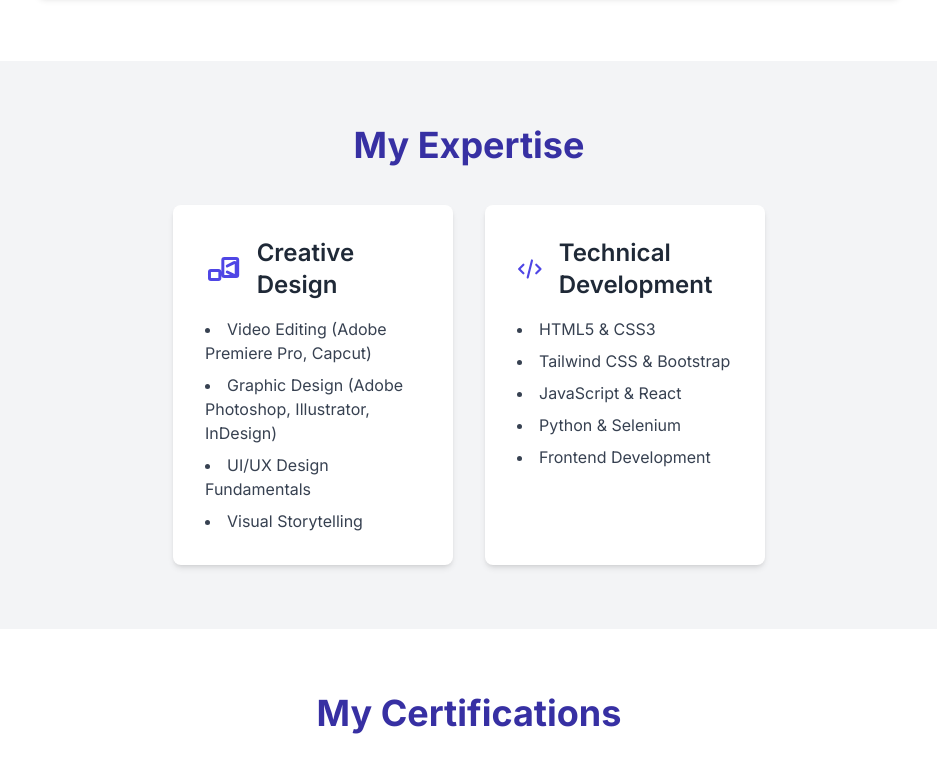
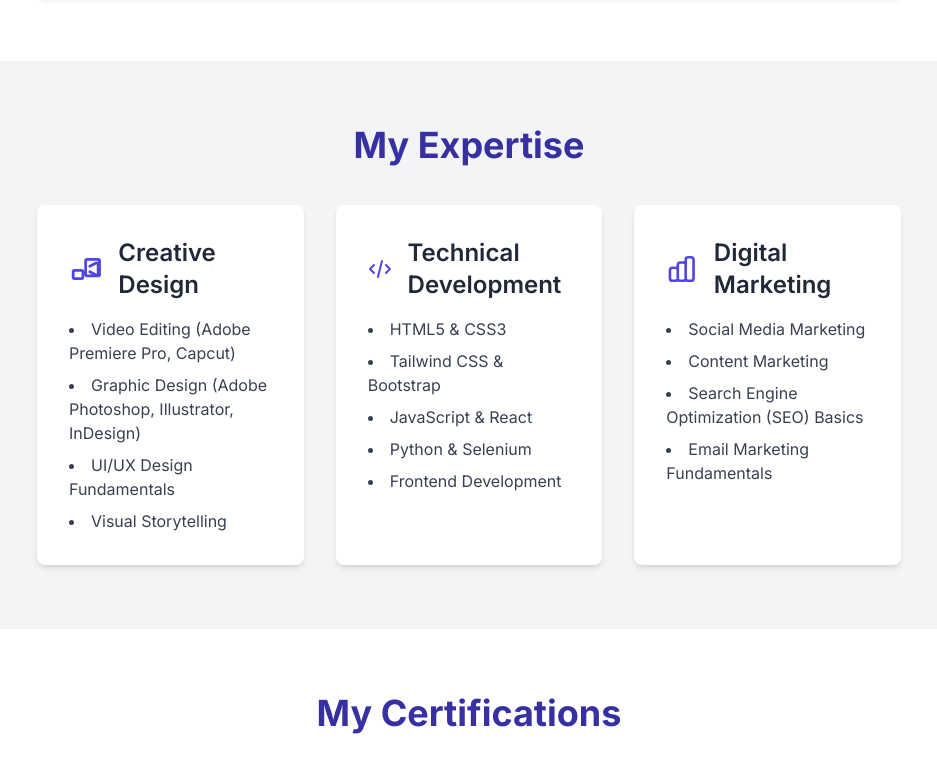
Before and after one commit to orbijshams/ibrahimPersonalweb.github.io, a plain HTML site: page index.html in a window 1280 px wide. Shown: the part 1029-1791 px from the top of the page, without its empty margins (171-1108 px from the left). Drawn offline with nearby package versions, Linux system fonts and the light colour scheme.

Commit message:
Update index.html

```diff
--- a/index.html
+++ b/index.html
@@ -75,7 +75,7 @@
             <h3 class="text-4xl font-bold text-center mb-10 text-indigo-800">About Me</h3>
             <div class="bg-gray-50 p-8 rounded-lg shadow-md">
                 <p class="text-lg leading-relaxed text-gray-700 mb-4">
-                    I am a passionate software designer with experience in web design, frontend development, and user interface enhancement. I love creating digital experiences that are not only functional but visually stunning and easy to use.
+                    I am a passionate software designer with experience in web design, frontend development, user interface enhancement, and <span class="font-semibold text-indigo-600">Digital Marketing</span>. I love creating digital experiences that are not only functional but visually stunning and easy to use.
                 </p>
                 <p class="text-lg leading-relaxed text-gray-700">
                     I have successfully completed comprehensive training programs at <span class="font-semibold text-indigo-600">Zewd Tech</span>, where I honed my skills in industry-standard software and techniques for Video Editing and Graphic Design. My commitment to continuous learning and my meticulous attention to detail ensure that every project I undertake is executed with precision and creativity. I am eager to leverage my expertise to contribute to impactful and innovative projects.
@@ -88,10 +88,10 @@
     <section id="skills" class="py-16 bg-gray-100">
         <div class="container mx-auto px-4 max-w-4xl">
             <h3 class="text-4xl font-bold text-center mb-10 text-indigo-800">My Expertise</h3>
-            <!-- Changed to flexbox for explicit centering of the two boxes -->
-            <div class="flex flex-wrap justify-center gap-8 max-w-2xl mx-auto">
-                <!-- Creative Skills -->
-                <div class="bg-white p-8 rounded-lg shadow-md hover:shadow-xl hover:ring-2 hover:ring-indigo-500 transition duration-300 transform hover:-translate-y-1 w-full md:w-5/12 lg:w-5/12">
+            <!-- Changed to grid for better centering and responsiveness with 3 columns -->
+            <div class="grid grid-cols-1 md:grid-cols-2 lg:grid-cols-3 gap-8 max-w-5xl mx-auto">
+                <!-- Creative Design Skills -->
+                <div class="bg-white p-8 rounded-lg shadow-md hover:shadow-xl hover:ring-2 hover:ring-indigo-500 transition duration-300 transform hover:-translate-y-1">
                     <div class="flex items-center mb-4">
                         <svg class="w-10 h-10 text-indigo-600 mr-4" fill="none" stroke="currentColor" viewBox="0 0 24 24" xmlns="http://www.w3.org/2000/svg"><path stroke-linecap="round" stroke-linejoin="round" stroke-width="2" d="M15 10l4.553-2.276A1 1 0 0121 8.618v6.764a1 1 0 01-1.447.894L15 14m-5 4v-4a1 1 0 00-1-1H4a1 1 0 00-1 1v4a1 1 0 001 1h5a1 1 0 001-1zm3-1h8a1 1 0 001-1V6a1 1 0 00-1-1h-8a1 1 0 00-1 1v10a1 1 0 001 1z"></path></svg>
                         <h4 class="text-2xl font-semibold text-gray-800">Creative Design</h4>
@@ -103,8 +103,8 @@
                         <li>Visual Storytelling</li>
                     </ul>
                 </div>
-                <!-- Technical Skills -->
-                <div class="bg-white p-8 rounded-lg shadow-md hover:shadow-xl hover:ring-2 hover:ring-indigo-500 transition duration-300 transform hover:-translate-y-1 w-full md:w-5/12 lg:w-5/12">
+                <!-- Technical Development Skills -->
+                <div class="bg-white p-8 rounded-lg shadow-md hover:shadow-xl hover:ring-2 hover:ring-indigo-500 transition duration-300 transform hover:-translate-y-1">
                     <div class="flex items-center mb-4">
                         <svg class="w-10 h-10 text-indigo-600 mr-4" fill="none" stroke="currentColor" viewBox="0 0 24 24" xmlns="http://www.w3.org/2000/svg"><path stroke-linecap="round" stroke-linejoin="round" stroke-width="2" d="M10 20l4-16m4 4l4 4-4 4M6 16L2 12l4-4"></path></svg>
                         <h4 class="text-2xl font-semibold text-gray-800">Technical Development</h4>
@@ -117,7 +117,19 @@
                         <li>Frontend Development</li>
                     </ul>
                 </div>
-                <!-- You can add more skill cards here if needed -->
+                <!-- Digital Marketing Skills -->
+                <div class="bg-white p-8 rounded-lg shadow-md hover:shadow-xl hover:ring-2 hover:ring-indigo-500 transition duration-300 transform hover:-translate-y-1">
+                    <div class="flex items-center mb-4">
+                        <svg class="w-10 h-10 text-indigo-600 mr-4" fill="none" stroke="currentColor" viewBox="0 0 24 24" xmlns="http://www.w3.org/2000/svg"><path stroke-linecap="round" stroke-linejoin="round" stroke-width="2" d="M9 19v-6a2 2 0 00-2-2H5a2 2 0 00-2 2v6a2 2 0 002 2h2a2 2 0 002-2zm0 0V9a2 2 0 012-2h2a2 2 0 012 2v10m-6 0a2 2 0 002 2h2a2 2 0 002-2m0 0V5a2 2 0 012-2h2a2 2 0 012 2v14a2 2 0 01-2 2h-2a2 2 0 01-2-2z"></path></svg>
+                        <h4 class="text-2xl font-semibold text-gray-800">Digital Marketing</h4>
+                    </div>
+                    <ul class="list-disc list-inside text-gray-700 space-y-2">
+                        <li>Social Media Marketing</li>
+                        <li>Content Marketing</li>
+                        <li>Search Engine Optimization (SEO) Basics</li>
+                        <li>Email Marketing Fundamentals</li>
+                    </ul>
+                </div>
             </div>
         </div>
     </section>
```
